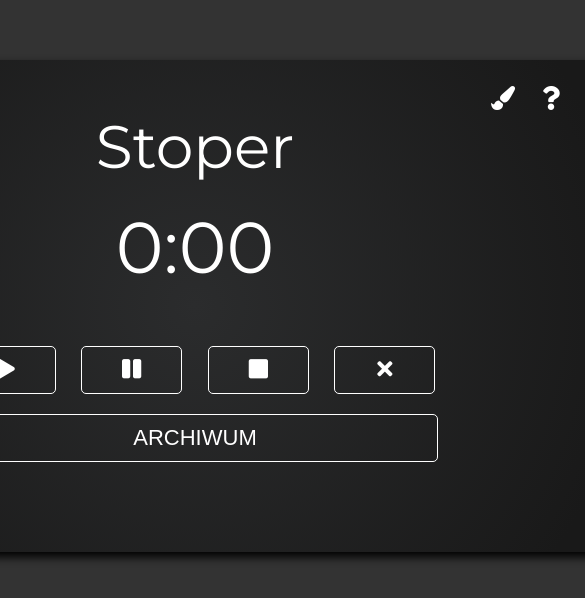
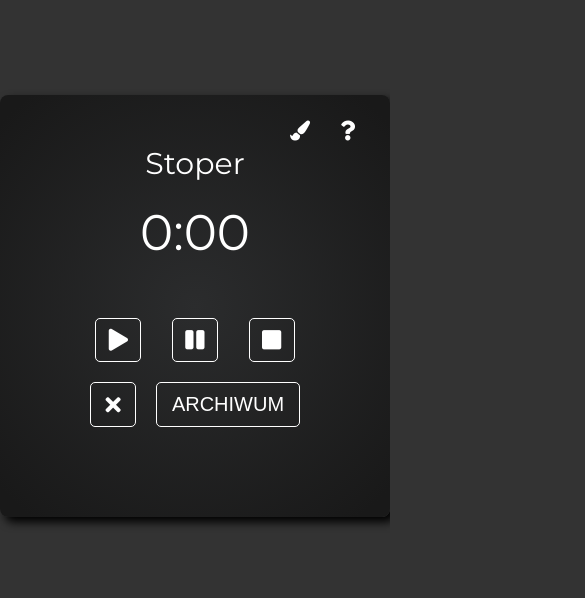
Before and after one commit to kozdro/stopwatch, a plain HTML site: page index.html in a window 390 px wide. Shown: the part 116-714 px from the top of the page, 585 px wide, since content can reach past the window. Drawn offline with Linux system fonts and the light colour scheme.

Commit message:
add media

```diff
--- a/style.css
+++ b/style.css
@@ -6,7 +6,7 @@
 
 :root {
   --first-color: rgb(255, 255, 255);
-    --second-color: #d2c7be
+  --second-color: #d2c7be;
 }
 
 body {
@@ -15,7 +15,7 @@ body {
   align-items: center;
   flex-direction: column;
   min-height: 100vh;
-    font-family: 'Montserrat', sans-serif;
+  font-family: "Montserrat", sans-serif;
   background-color: #333;
 }
 
@@ -27,7 +27,11 @@ body {
   justify-content: center;
   padding: 50px;
   width: 800px;
-    background-image: radial-gradient(circle, rgb(43, 44, 45) 0%, rgb(25, 25, 25) 93%);
+  background-image: radial-gradient(
+    circle,
+    rgb(43, 44, 45) 0%,
+    rgb(25, 25, 25) 93%
+  );
   border-radius: 8px;
   box-shadow: 5px 5px 10px black;
   color: white;
@@ -41,7 +45,7 @@ body {
   font-size: 24px;
   color: var(--first-color);
   cursor: pointer;
-    transition: color .3s;
+  transition: color 0.3s;
 }
 
 .info .fa-question {
@@ -90,7 +94,7 @@ button {
   border: 1px solid var(--first-color);
   border-radius: 5px;
   cursor: pointer;
-    transition: background-color .3s;
+  transition: background-color 0.3s;
 }
 
 .history {
@@ -121,7 +125,7 @@ button:focus {
   position: absolute;
   width: 100%;
   height: 100%;
-    background-color: rgba(0, 0, 0, .65);
+  background-color: rgba(0, 0, 0, 0.65);
 }
 
 .modal {
@@ -133,7 +137,7 @@ button:focus {
   height: 360px;
   padding: 30px 60px;
   border-radius: 15px;
-    background-color: rgb(195, 195, 195)
+  background-color: rgb(195, 195, 195);
 }
 
 .modal h3 {
@@ -158,7 +162,7 @@ button:focus {
   background-color: var(--first-color);
   color: black;
   border: none;
-    transition: background-color .3s;
+  transition: background-color 0.3s;
 }
 
 .close:hover {
@@ -167,7 +171,7 @@ button:focus {
 }
 
 .modal-animation {
-    animation: show-modal .5s;
+  animation: show-modal 0.5s;
 }
 
 @keyframes show-modal {
@@ -190,7 +194,7 @@ button:focus {
   top: 100px;
   width: 64px;
   height: 220px;
-    transition: transform .3s;
+  transition: transform 0.3s;
 }
 
 .color {
@@ -199,7 +203,7 @@ button:focus {
   border: 1px solid black;
   border-radius: 50%;
   cursor: pointer;
-    transition: background-color .3s, box-shadow .5s;
+  transition: background-color 0.3s, box-shadow 0.5s;
 }
 
 .show-colors {
@@ -235,3 +239,42 @@ button:focus {
   background-color: rgb(28, 209, 58);
   box-shadow: 0 0 8px rgb(0, 255, 42);
 }
+
+@media (min-width: 320px) and (max-width: 767px) {
+  .wrapper {
+    width: 100%;
+    height: 100%;
+  }
+
+  .info i {
+    font-size: 20px;
+  }
+
+  h1 {
+    font-size: 30px;
+  }
+
+  .stopwatch {
+    font-size: 50px;
+  }
+
+  button {
+    display: flex;
+    justify-content: center;
+    align-items: center;
+  }
+
+  .history {
+    font-size: 20px;
+  }
+
+  .time-list li {
+    width: 100%;
+    font-size: 20px;
+  }
+
+  .modal {
+    width: 95%;
+    height: 95%;
+  }
+}
```
Lines whose indentation alone changed are shown as unchanged.
